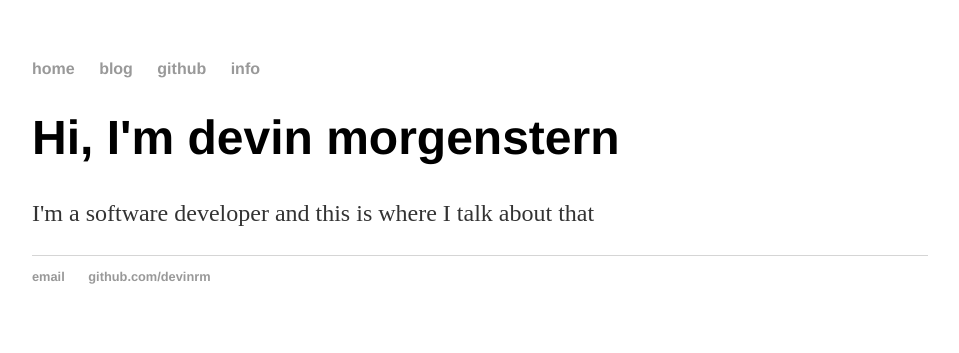
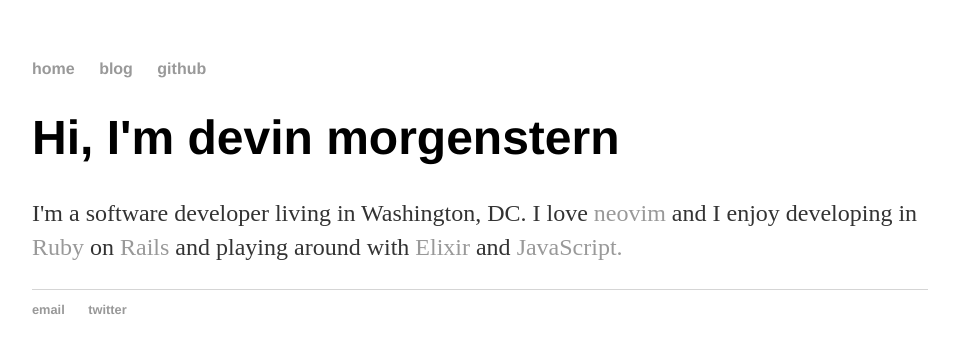
Before and after one commit to devinrm/devinrm.github.io, a Jekyll site: the page built from index.html, in a window 1280 px wide. Shown: the top 353 px of the page, without its empty margins (160-1119 px from the left). Built offline with Jekyll 4.4.1, drawn with Linux system fonts in a browser that asks for light colours.

```diff
--- a/_config.yml
+++ b/_config.yml
@@ -1,2 +1,3 @@
 name: devin morgenstern's blog
 markdown: kramdown
+permalink: /blog/:year/:month/:day/:title
--- a/_layouts/default.html
+++ b/_layouts/default.html
@@ -9,19 +9,18 @@
       <ul>
         <li><a href="/">home</a></li>
         <li><a href="/blog">blog</a></li>
-        <li><a href="/github">github</a></li>
-        <li><a href="/info">info</a></li>
+        <li><a href="https://github.com/devinrm">github</a></li>
       </ul>
     </nav>
     <div class="container">
 
       {{ content }}
 
-    </div><!-- /.container -->
+    </div>
     <footer>
       <ul>
         <li><a href="mailto:devin.morgenstern@gmail.com">email</a></li>
-        <li><a href="https://github.com/devinrm">github.com/devinrm</a></li>
+        <li><a href="https://twitter.com/devinrm_">twitter</a></li>
       </ul>
     </footer>
   </body>
--- a/index.html
+++ b/index.html
@@ -1,8 +1,13 @@
 ---
 layout: default
-title: devin morgenstern's blog
+title: homepage
 ---
 <div class="blurb">
   <h1>Hi, I'm devin morgenstern</h1>
-  <p>I'm a software developer and this is where I talk about that</p>
+  <p>
+    I'm a software developer living in Washington, DC. I love <a href="https://neovim.io/">neovim</a>
+    and I enjoy developing in <a href="https://www.ruby-lang.org/en/">Ruby</a>
+    on <a href="http://rubyonrails.org/">Rails</a> and playing around with <a href="http://elixir-lang.org/">Elixir</a>
+    and <a href="https://developer.mozilla.org/en-US/docs/Web/JavaScript">JavaScript.</a>
+  </p>
 </div>
```
Also changed, not shown: blog/index.html (renamed from _blog/index.html).
